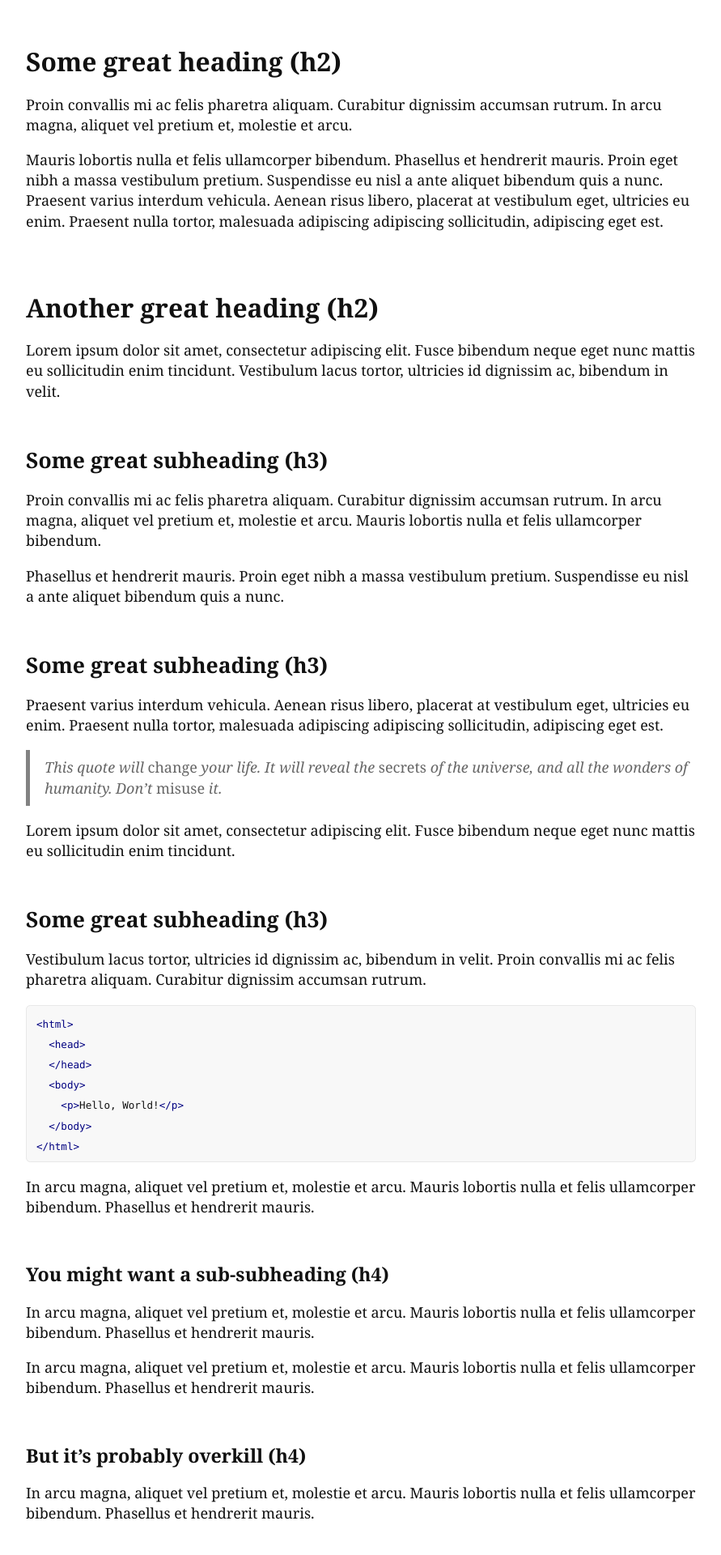
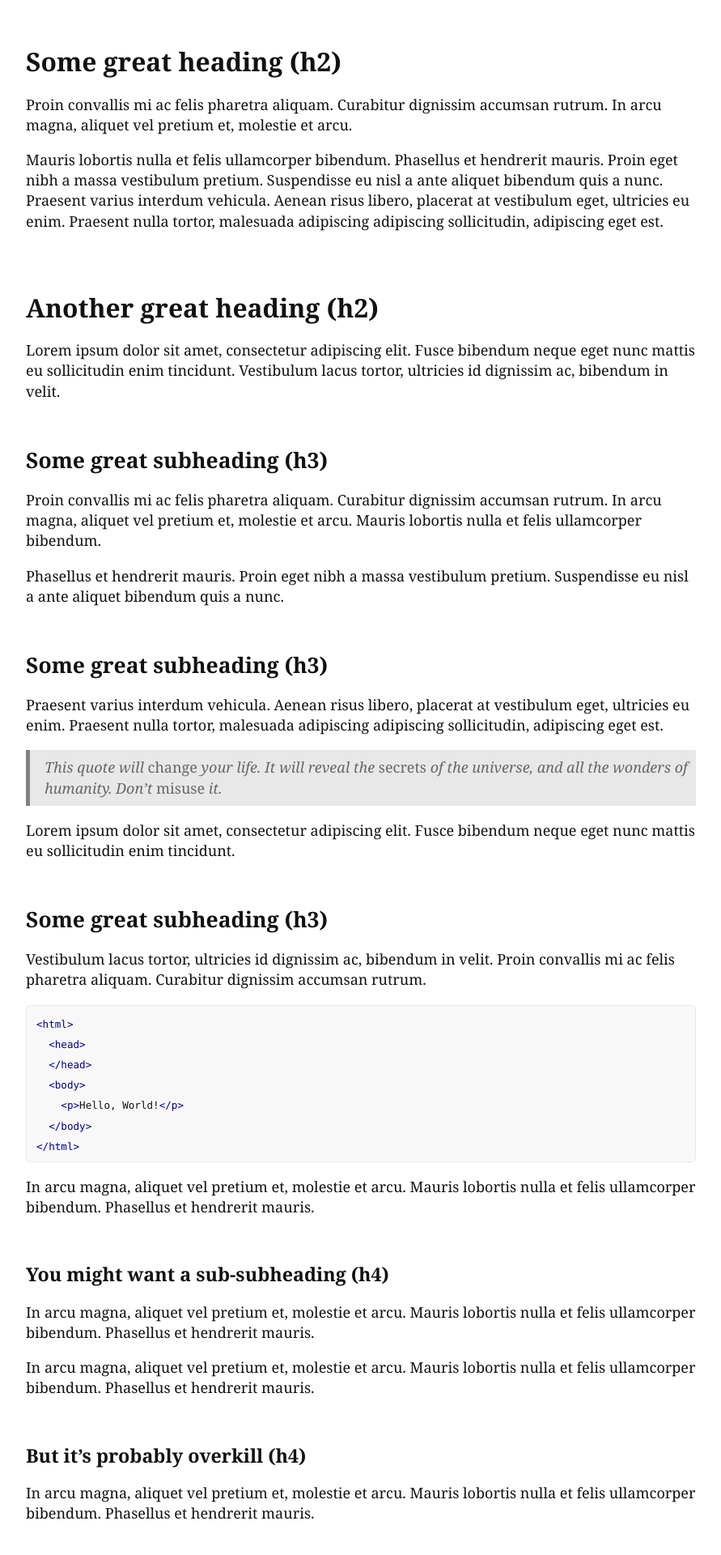
Before and after one commit to zivong/jekyll-theme-hamilton, a Jekyll site: the page built from _posts/2016-05-20-this-post-demonstrates-post-content-styles.md, in a window 1280 px wide. Shown: the part 550-2470 px from the top of the page at 81% size, without its empty margins (194-1085 px from the left). Built offline with Jekyll 4.4.1, drawn with Linux system fonts in a browser that asks for light colours; nearby versions of some CDN libraries; comment, search, counter and statistics services are not loaded.

Commit message:
Modify the background color of blockquotes

```diff
--- a/_sass/hamilton/skin.scss
+++ b/_sass/hamilton/skin.scss
@@ -18,6 +18,7 @@ a {
 }
 
 blockquote {
+  background-color: $border-color-light;
   color: $text-color-light;
   border-left-color: $border-color;
 }
```
